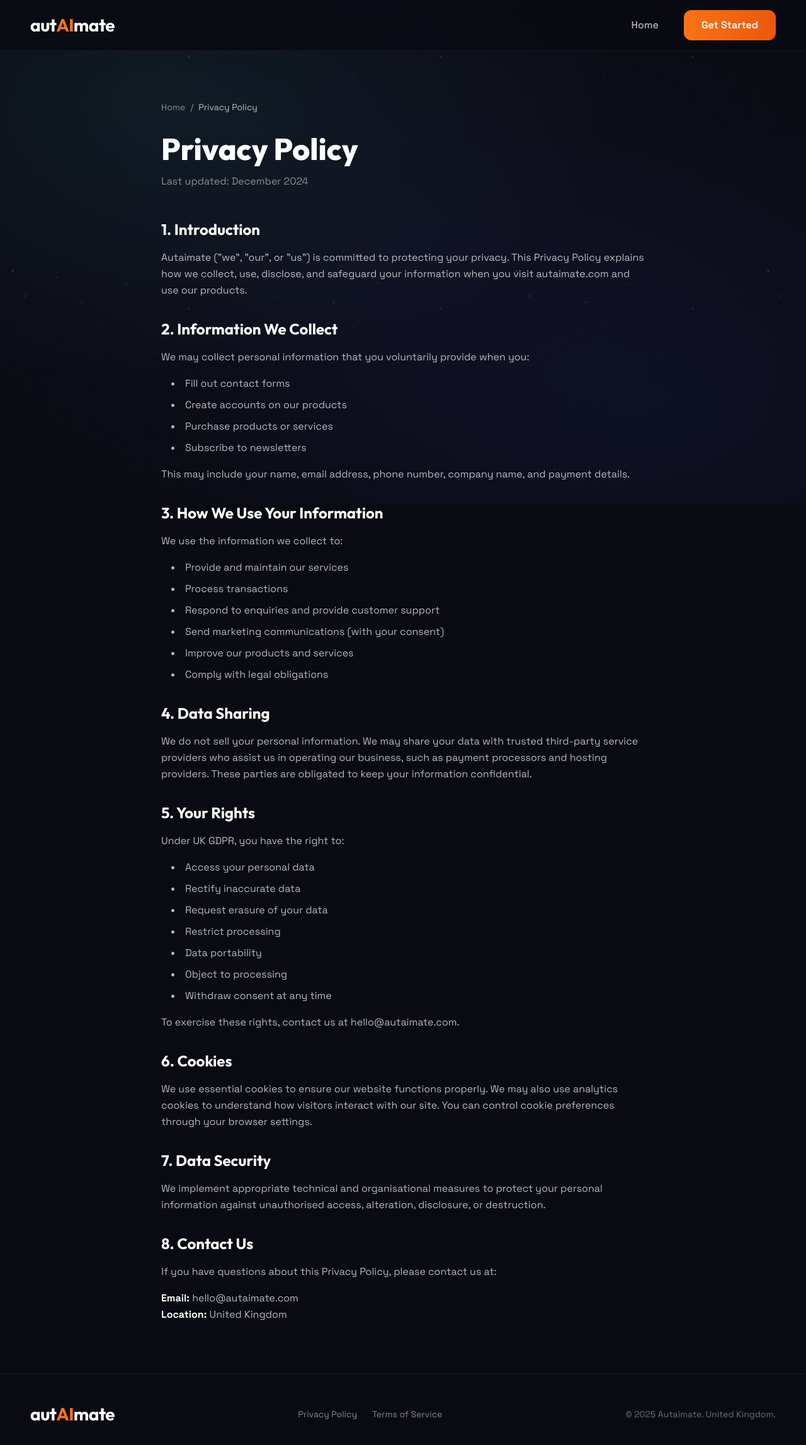
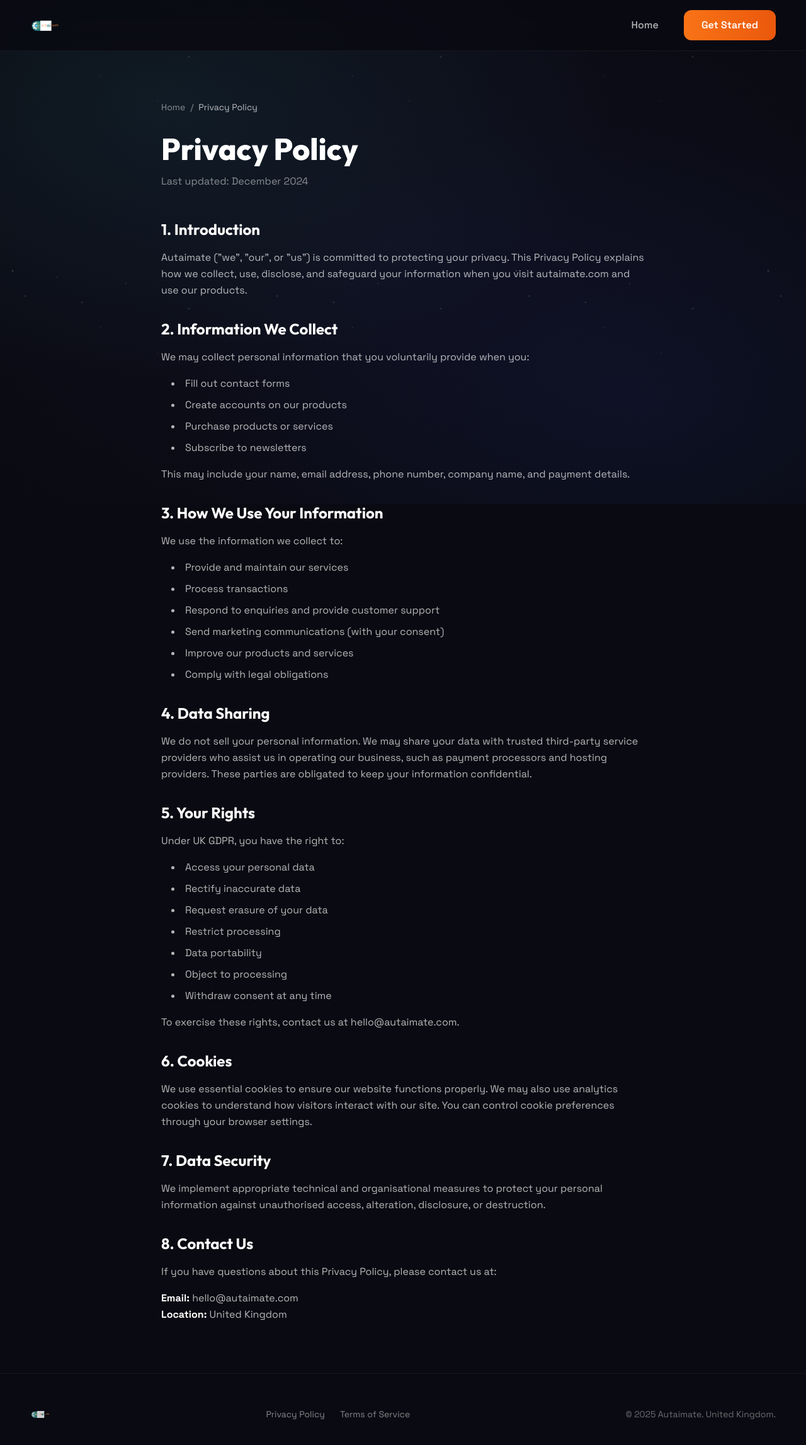
Before and after one commit to Agricog/autaimate, a React (Vite) app: page /privacy in a window 1280 px wide. Shown: the top 2294 px of the page at 63% size. Built offline with nearby package versions, Linux system fonts and the light colour scheme.

Commit message:
Update Layout.tsx

```diff
--- a/src/components/Layout.tsx
+++ b/src/components/Layout.tsx
@@ -15,8 +15,12 @@ export default function Layout({ children }: LayoutProps) {
       {/* Nav */}
       <nav className="fixed top-0 left-0 right-0 z-50 px-6 lg:px-12 py-4 bg-[#0a0a12]/85 backdrop-blur-xl border-b border-white/5">
         <div className="max-w-7xl mx-auto flex items-center justify-between">
-          <Link to="/" className="logo-text">
-            aut<span>AI</span>mate
+          <Link to="/" className="flex items-center">
+            <img
+              src="/logo.png"
+              alt="Autaimate"
+              className="h-10 md:h-12 w-auto"
+            />
           </Link>
 
           {/* Desktop */}
@@ -64,8 +68,12 @@ export default function Layout({ children }: LayoutProps) {
       {/* Footer */}
       <footer className="border-t border-white/5 py-12 px-6 lg:px-12 relative z-10">
         <div className="max-w-7xl mx-auto flex flex-col md:flex-row justify-between items-center gap-6">
-          <Link to="/" className="logo-text text-2xl">
-            aut<span>AI</span>mate
+          <Link to="/" className="flex items-center">
+            <img
+              src="/logo.png"
+              alt="Autaimate"
+              className="h-8 w-auto opacity-80 hover:opacity-100 transition-opacity"
+            />
           </Link>
           <div className="flex gap-6 text-sm">
             <Link to="/privacy" className="text-white/50 hover:text-orange-500 transition-colors">Privacy Policy</Link>
```
